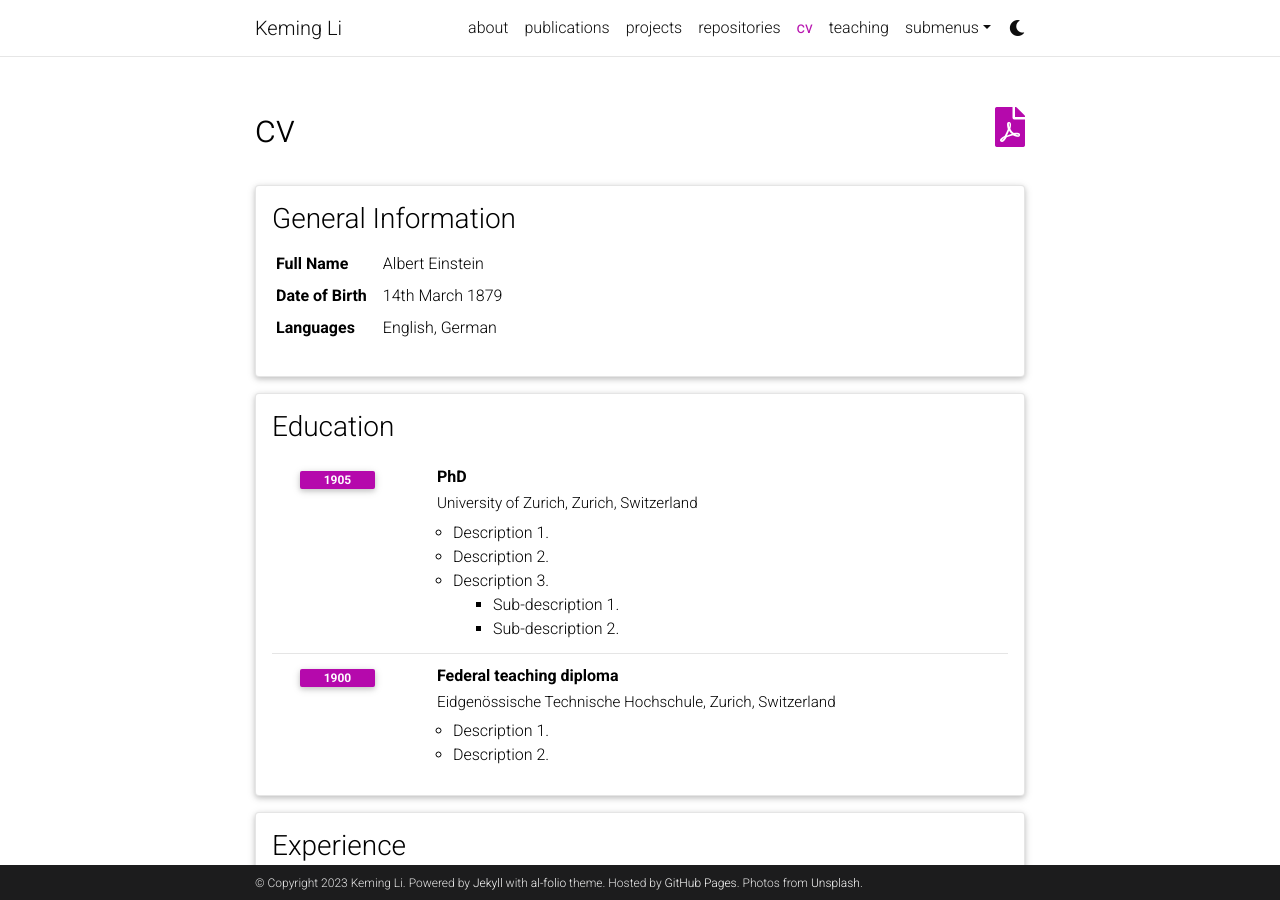
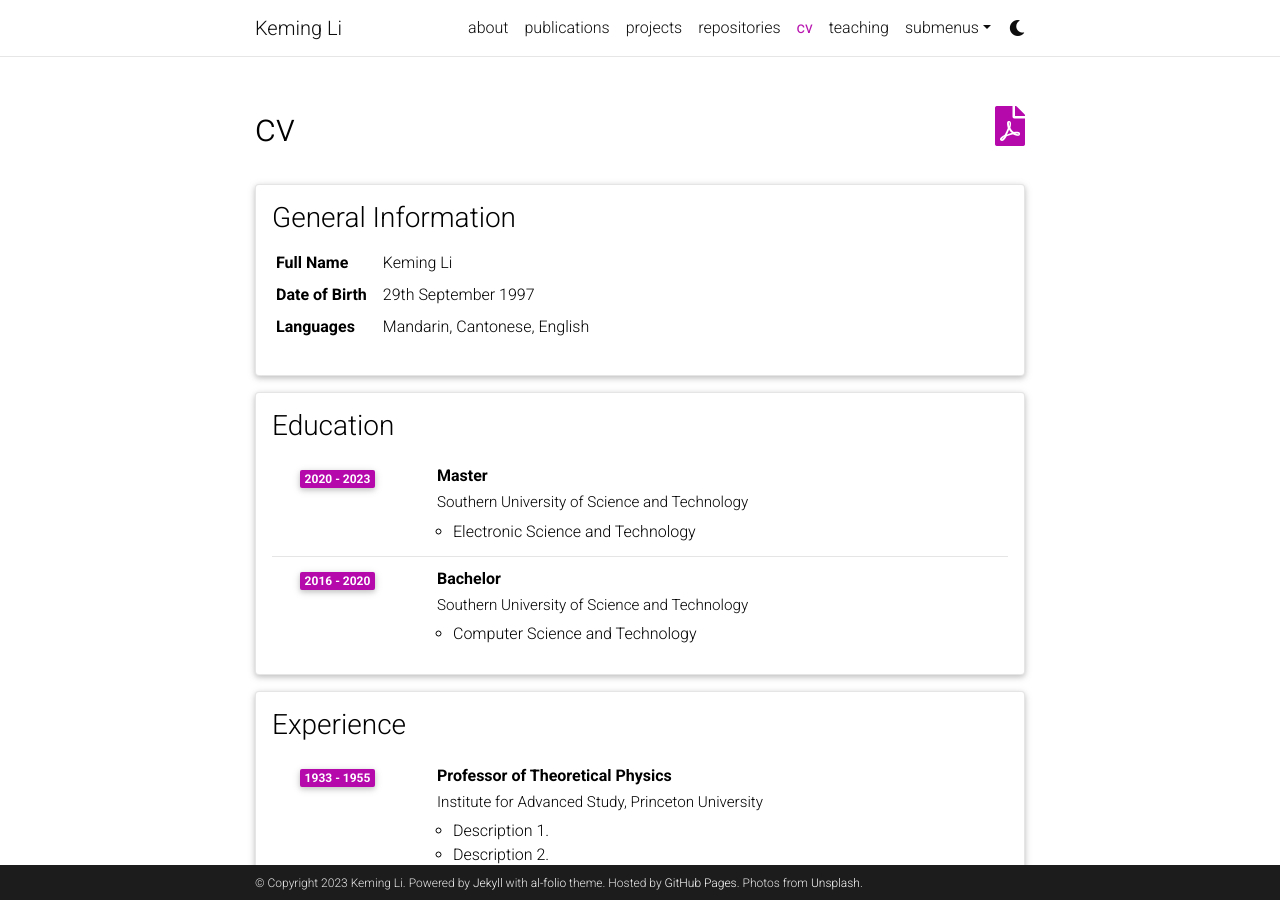
Before and after one commit to ghlkm/ghlkm.github.io, a Jekyll site: the page built from _pages/cv.md, in a window 1280 px wide and 900 px high. Built offline with Jekyll 4.4.1, drawn with Linux system fonts in a browser that asks for light colours; comment, search, counter and statistics services are not loaded; a style sheet for code colours, icons or effects is not loaded.

Commit message:
disable scrol bar

```diff
--- a/_config.yml
+++ b/_config.yml
@@ -340,7 +340,7 @@
 enable_project_categories:  true   # enables categorization of projects into
                                    # multiple categories
 enable_medium_zoom:         true   # enables image zoom feature (as on medium.com)
-enable_progressbar:         true   # enables a horizontal progress bar linked to the vertical scroll position
+enable_progressbar:         false   # enables a horizontal progress bar linked to the vertical scroll position
 
 # -----------------------------------------------------------------------------
 # Library versions
--- a/_data/cv.yml
+++ b/_data/cv.yml
@@ -2,31 +2,25 @@
   type: map
   contents:
     - name: Full Name
-      value: Albert Einstein
+      value: Keming Li
     - name: Date of Birth
-      value: 14th March 1879
+      value: 29th September 1997
     - name: Languages
-      value: English, German
+      value: Mandarin, Cantonese, English
 
 - title: Education
   type: time_table
   contents:
-    - title: PhD
-      institution: University of Zurich, Zurich, Switzerland
-      year: 1905
+    - title: Master
+      institution: Southern University of Science and Technology
+      year: 2020 - 2023
       description:
-        - Description 1.
-        - Description 2.
-        - title: Description 3.
-          contents:
-            - Sub-description 1.
-            - Sub-description 2.
-    - title: Federal teaching diploma
-      institution: Eidgenössische Technische Hochschule, Zurich, Switzerland
-      year: 1900
+         Electronic Science and Technology
+    - title: Bachelor
+      institution: Southern University of Science and Technology
+      year: 2016 - 2020
       description:
-        - Description 1.
-        - Description 2.
+        Computer Science and Technology
 
 - title: Experience
   type: time_table
```
Also changed, not shown: _news/announcement_13.md (+1 -1 lines), _news/announcement_14.md (+1 -1 lines).
